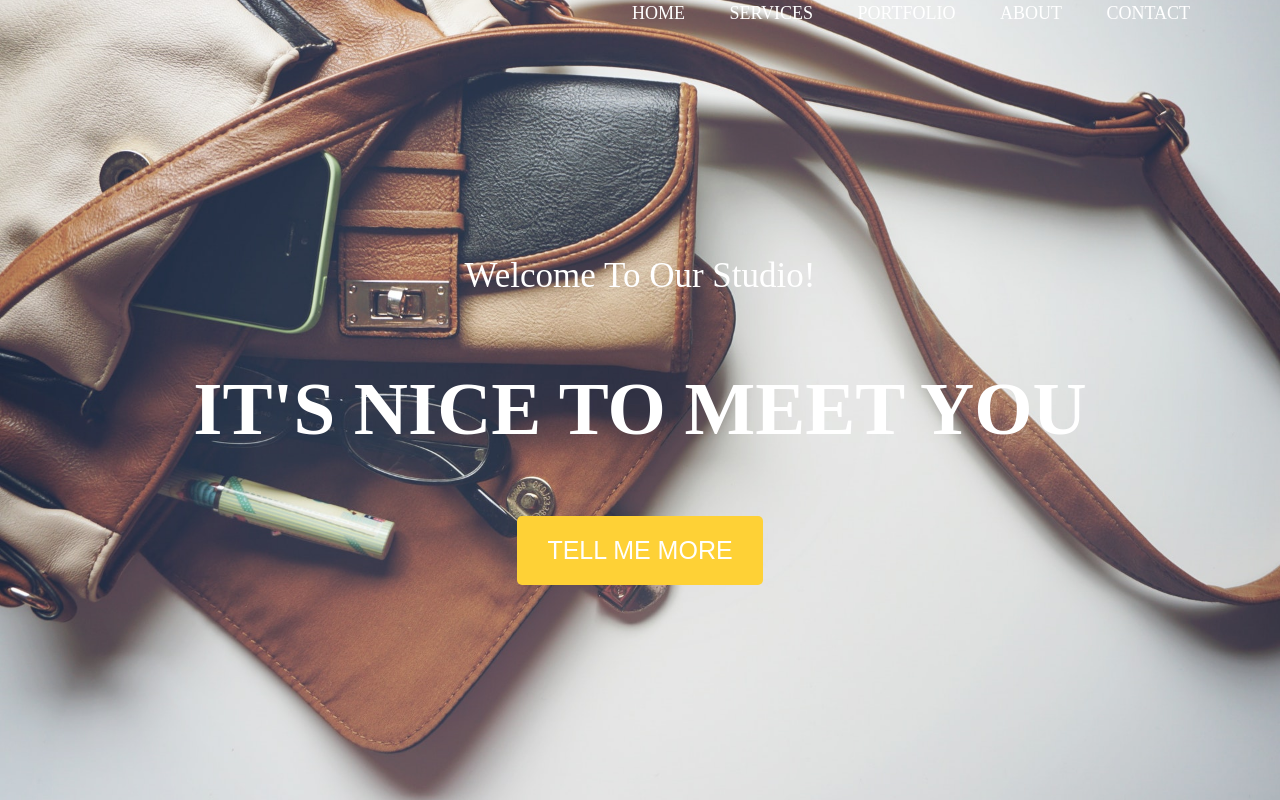
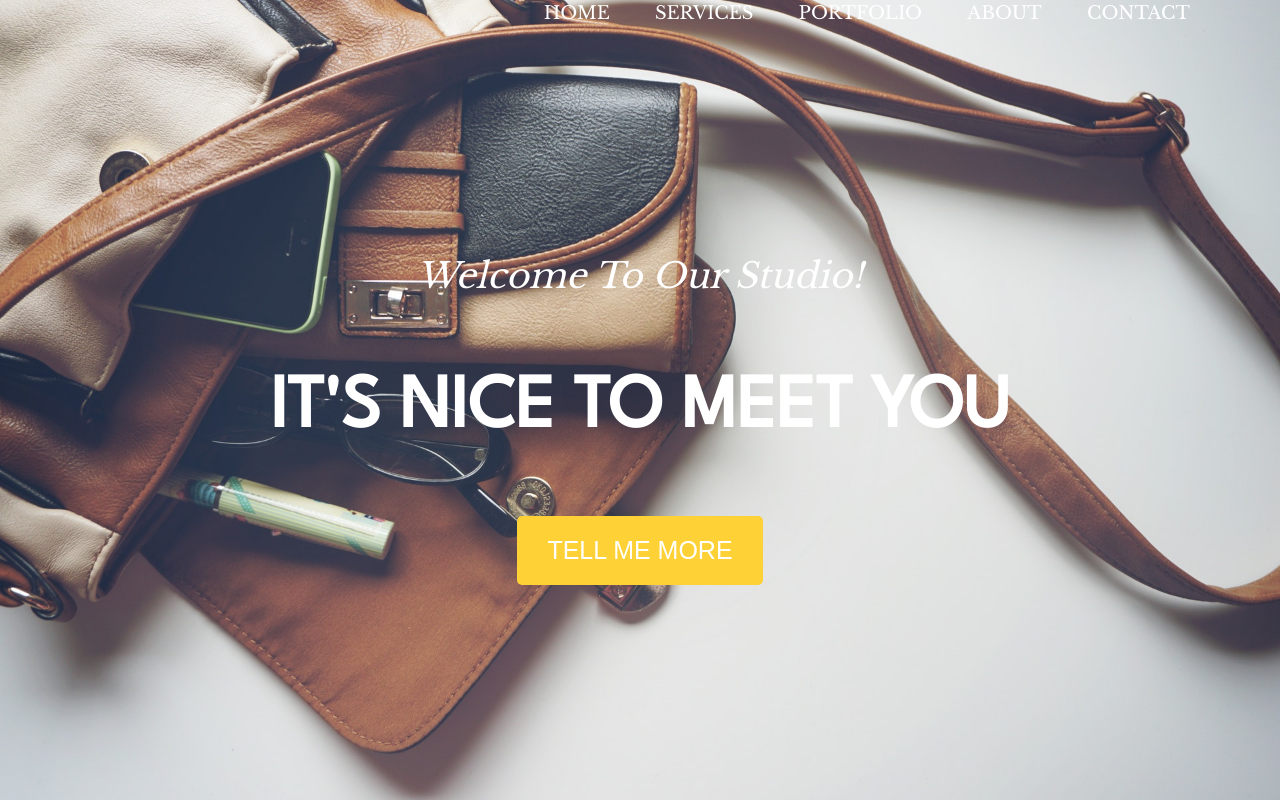
Before and after one commit to michal1231/Project_Module_3, a website: page index.html in a window 1280 px wide. Shown: the top 800 px of the page. Drawn offline with nearby package versions, Linux system fonts and the light colour scheme.

Commit message:
Change fonts

```diff
--- a/index.html
+++ b/index.html
@@ -6,6 +6,10 @@
     <meta http-equiv="X-UA-Compatible" content="IE=edge">
     <meta name="viewport" content="width=device-width, initial-scale=1.0">
     <title>Module 3 Project</title>
+    <link rel="preconnect" href="https://fonts.googleapis.com">
+    <link rel="preconnect" href="https://fonts.gstatic.com" crossorigin>
+    <link href="https://fonts.googleapis.com/css2?family=League+Spartan&family=Libre+Baskerville&display=swap"
+        rel="stylesheet">
     <link rel="stylesheet" href="https://use.fontawesome.com/releases/v6.0.0/css/all.css">
     <link rel="stylesheet" href="vendor/bootstrap-grid.css">
     <link rel="stylesheet" href="css/style.css">
--- a/sass/style.scss
+++ b/sass/style.scss
@@ -1,5 +1,8 @@
 $color-one: #545454;
 $color-two: #fed136;
+
+$main-font: 'Libre Baskerville', serif;
+$second-font: 'League Spartan', sans-serif;
 
 *,
 *::before,
@@ -14,6 +17,13 @@ body {
     color: $color-one;
     font-size: 18px;
     line-height: 1.5;
+    font-family: $main-font;
+}
+
+h1,
+h2,
+h3 {
+    font-family: $second-font;
 }
 
 section {
@@ -63,6 +73,7 @@ header {
 
     p {
         font-size: 35px;
+        font-style: italic;
     }
 
     button {
```
Also changed, not shown: css/style.css, 1 other file.
